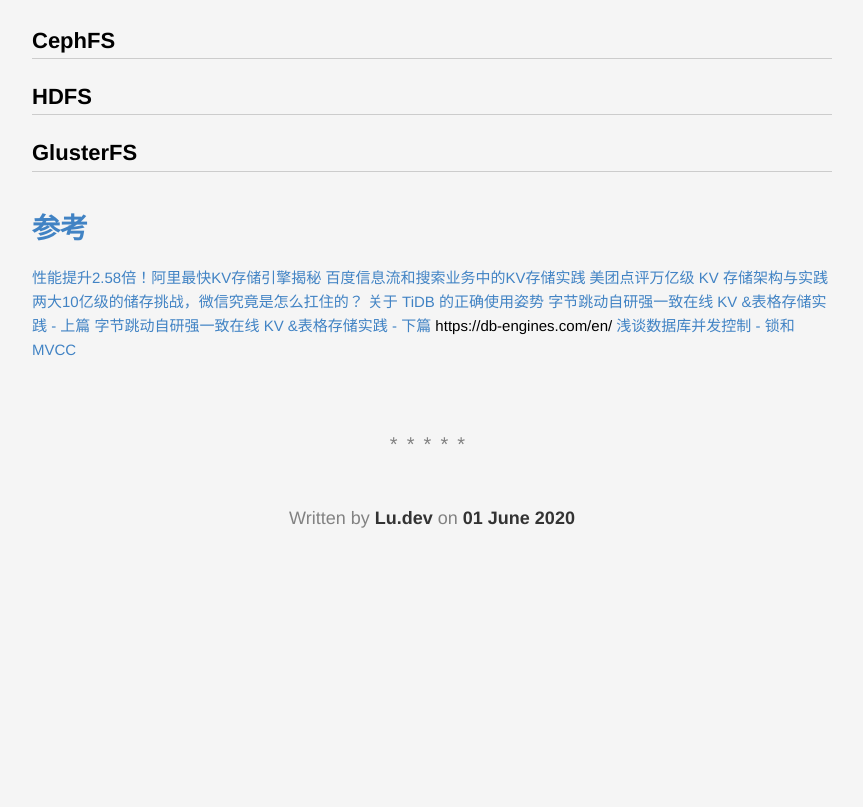
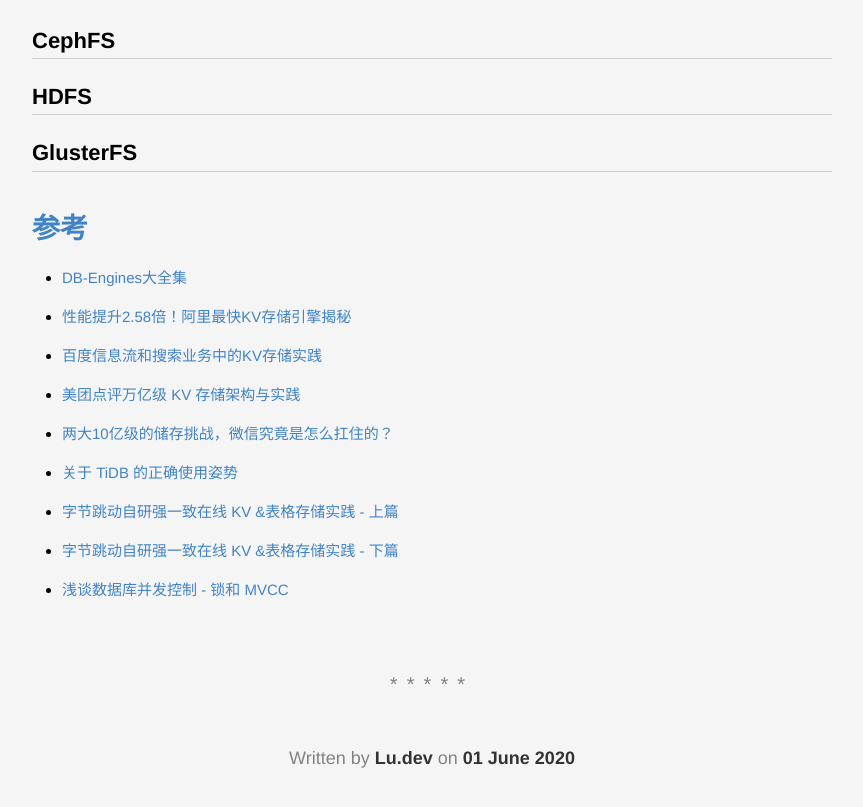
Before and after one commit to lucky521/blog, a Jekyll site: the page built from _posts/tech/2020-06-01-x-db.markdown, in a window 1280 px wide and 900 px high, scrolled down 11926 px. Shown: the top 807 px of the window, without its empty margins (208-1071 px from the left). Built offline with Jekyll 4.4.1, drawn with Linux system fonts in a browser that asks for light colours; before the commit the page ends 12586 px from its top, so only the background shows below that.

Commit message:
update blog

```diff
--- a/_posts/productivity/2020-12-04-code-snippet.markdown
+++ b/_posts/productivity/2020-12-04-code-snippet.markdown
@@ -262,5 +262,4 @@
 
 
 # 参考大全
-
-https://zetcode.com/
+* https://zetcode.com/
--- a/_posts/tech/2020-06-01-x-db.markdown
+++ b/_posts/tech/2020-06-01-x-db.markdown
@@ -404,12 +404,12 @@
 
 
 # 参考
-[性能提升2.58倍！阿里最快KV存储引擎揭秘](https://developer.aliyun.com/article/749455?utm_content=g_1000107624)
-[百度信息流和搜索业务中的KV存储实践](https://zhuanlan.zhihu.com/p/414844474)
-[美团点评万亿级 KV 存储架构与实践](https://tech.meituan.com/2020/07/01/kv-squirrel-cellar.html)
-[两大10亿级的储存挑战，微信究竟是怎么扛住的？](https://dbaplus.cn/news-148-2740-1.html)
-[关于 TiDB 的正确使用姿势](https://zhuanlan.zhihu.com/p/25574778)
-[字节跳动自研强一致在线 KV &表格存储实践 - 上篇](https://mp.weixin.qq.com/s?__biz=MzI1MzYzMjE0MQ==&mid=2247485932&idx=1&sn=28394ff3b8ac272852f22105c3768d0f&chksm=e9d0c20edea74b18d6d8eaa0720c52351b4bfaeb0ebde24e08db4c899012d2ad90c2aa977806&token=911418867&lang=zh_CN&scene=21#wechat_redirect)
-[字节跳动自研强一致在线 KV &表格存储实践 - 下篇](https://mp.weixin.qq.com/s?__biz=MzI1MzYzMjE0MQ==&mid=2247485942&idx=1&sn=01192ff69299de3a007de789ac84564b&chksm=e9d0c214dea74b0245c5d4ac0854d23a113ccc55e3ee042fc1239e14d5860817f1d88fc9befa&token=1461619284&lang=zh_CN#rd)
-https://db-engines.com/en/
-[浅谈数据库并发控制 - 锁和 MVCC](https://draveness.me/database-concurrency-control/)
+* [DB-Engines大全集](https://db-engines.com/en/)
+* [性能提升2.58倍！阿里最快KV存储引擎揭秘](https://developer.aliyun.com/article/749455?utm_content=g_1000107624)
+* [百度信息流和搜索业务中的KV存储实践](https://zhuanlan.zhihu.com/p/414844474)
+* [美团点评万亿级 KV 存储架构与实践](https://tech.meituan.com/2020/07/01/kv-squirrel-cellar.html)
+* [两大10亿级的储存挑战，微信究竟是怎么扛住的？](https://dbaplus.cn/news-148-2740-1.html)
+* [关于 TiDB 的正确使用姿势](https://zhuanlan.zhihu.com/p/25574778)
+* [字节跳动自研强一致在线 KV &表格存储实践 - 上篇](https://mp.weixin.qq.com/s?__biz=MzI1MzYzMjE0MQ==&mid=2247485932&idx=1&sn=28394ff3b8ac272852f22105c3768d0f&chksm=e9d0c20edea74b18d6d8eaa0720c52351b4bfaeb0ebde24e08db4c899012d2ad90c2aa977806&token=911418867&lang=zh_CN&scene=21#wechat_redirect)
+* [字节跳动自研强一致在线 KV &表格存储实践 - 下篇](https://mp.weixin.qq.com/s?__biz=MzI1MzYzMjE0MQ==&mid=2247485942&idx=1&sn=01192ff69299de3a007de789ac84564b&chksm=e9d0c214dea74b0245c5d4ac0854d23a113ccc55e3ee042fc1239e14d5860817f1d88fc9befa&token=1461619284&lang=zh_CN#rd)
+* [浅谈数据库并发控制 - 锁和 MVCC](https://draveness.me/database-concurrency-control/)
```
Also changed, not shown: _posts/language/2018-07-21-big-data-language.markdown (+9 -0 lines).
